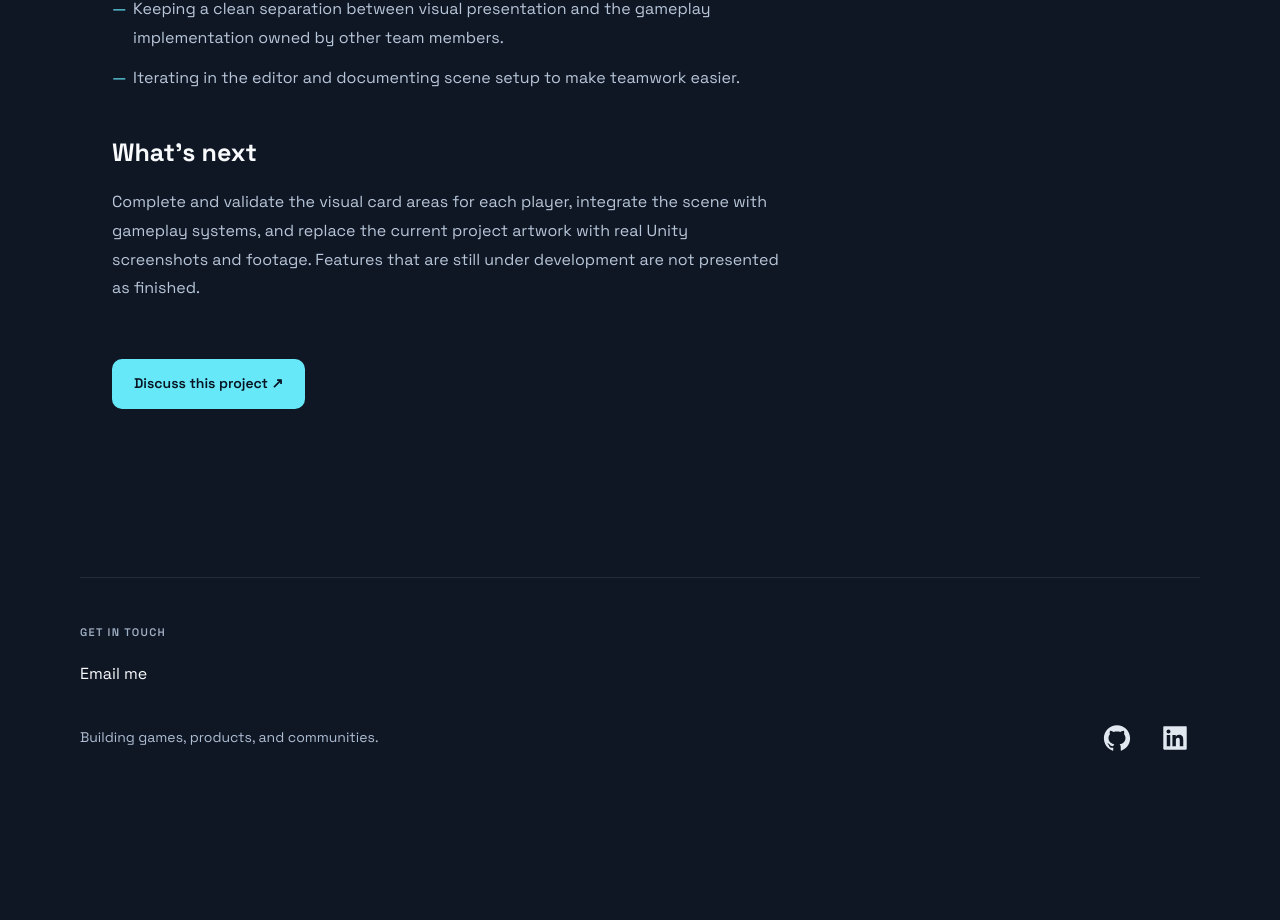
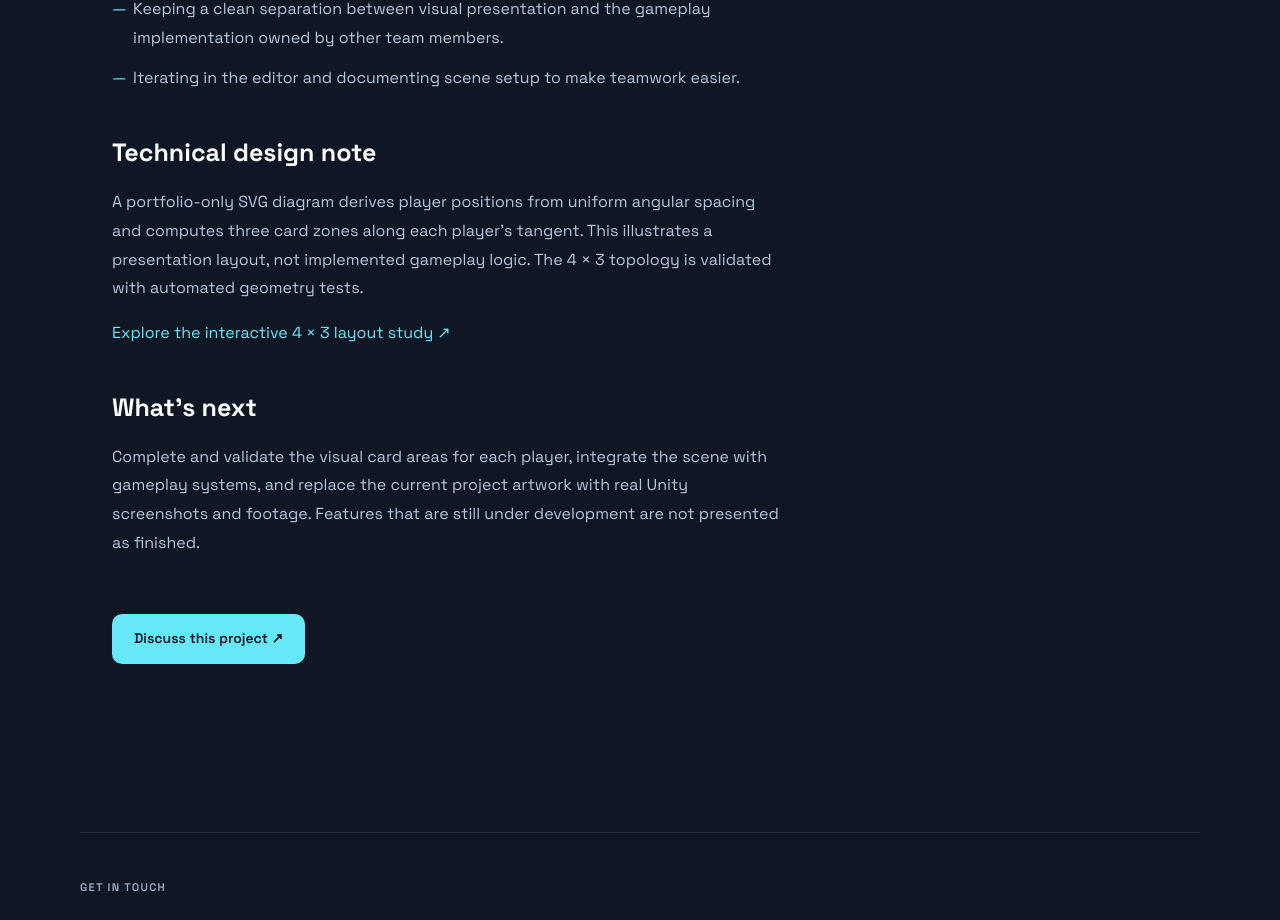
Before and after one commit to szikreddin5-maker/portfolio-ziko, a Next.js app: page /projects/trompet in a window 1280 px wide. Shown: the part 1751-2671 px from the top of the page. Before the commit the page ends 2562 px from the top, so only its background shows below. Built offline with nearby package versions, Linux system fonts and the light colour scheme.

Commit message:
content: explain design math without claiming the game engine implements it

```diff
--- a/src/pages/projects/trompet.js
+++ b/src/pages/projects/trompet.js
@@ -23,6 +23,7 @@ const project = {
     'Keeping a clean separation between visual presentation and the gameplay implementation owned by other team members.',
     'Iterating in the editor and documenting scene setup to make teamwork easier.',
   ],
+  lab: 'A portfolio-only SVG diagram derives player positions from uniform angular spacing and computes three card zones along each player’s tangent. This illustrates a presentation layout, not implemented gameplay logic. The 4 × 3 topology is validated with automated geometry tests.',
   next: 'Complete and validate the visual card areas for each player, integrate the scene with gameplay systems, and replace the current project artwork with real Unity screenshots and footage. Features that are still under development are not presented as finished.',
 };
 
```
